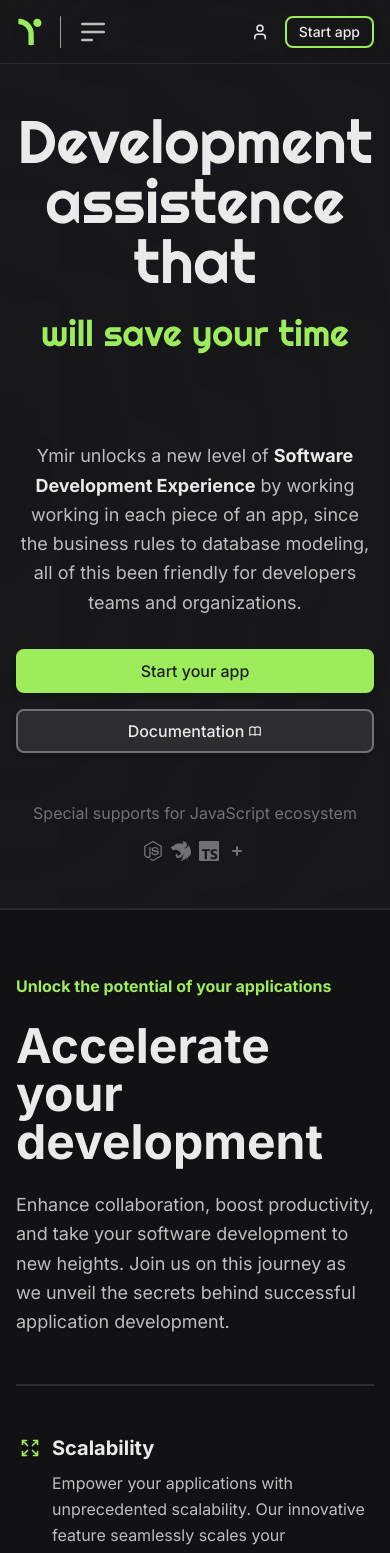
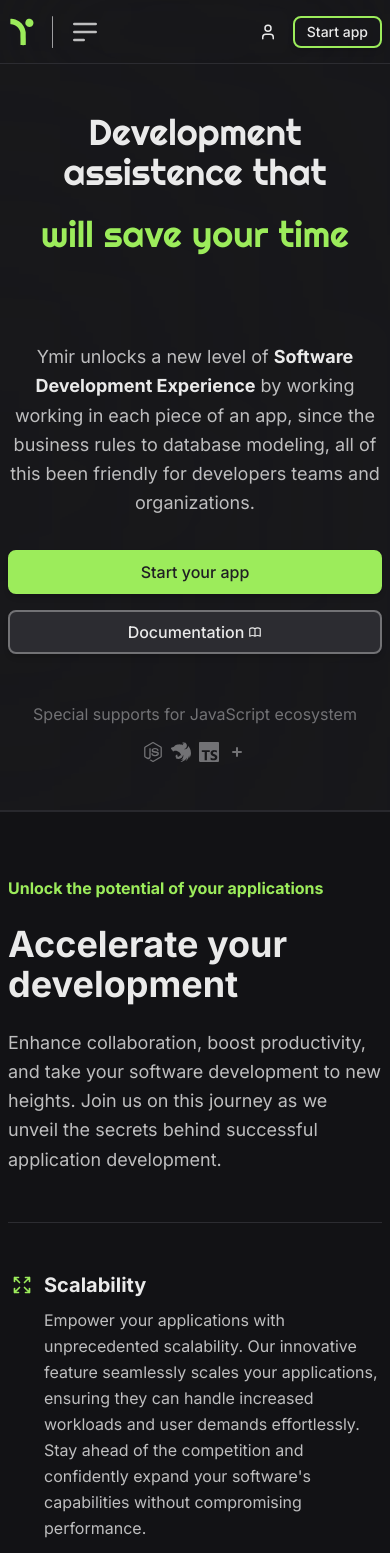
Before and after one commit to charmingruby/ymir, a Next.js app in the folder web/: page / in a window 390 px wide. Shown: the top 1553 px of the page. Built offline with nearby package versions, Linux system fonts and the light colour scheme.

Commit message:
fixed presentation responsiviness

```diff
--- a/web/src/app/(presentation)/(home)/components/cta/title.tsx
+++ b/web/src/app/(presentation)/(home)/components/cta/title.tsx
@@ -1,12 +1,10 @@
+import { Title as TitleUI } from '@/components/ui/title'
+
 export function Title() {
   return (
     <div className="flex flex-col items-center">
-      <h2 className="text-5xl font-bold text-gray-50">
-        Boost your productivity.
-      </h2>
-      <h2 className="text-5xl font-bold text-gray-50">
-        Start using our app today.
-      </h2>
+      <TitleUI content="Boost your productivity." />
+      <TitleUI content="Start using our app today." />
     </div>
   )
 }
--- a/web/src/app/(presentation)/(home)/components/hero/index.tsx
+++ b/web/src/app/(presentation)/(home)/components/hero/index.tsx
@@ -6,10 +6,10 @@
 
 export function Hero() {
   return (
-    <section className="mt-16 flex  h-screen w-full items-center justify-center">
+    <section className="mt-16 flex w-full items-center justify-center sm:h-screen">
       <Container>
         {/* Hero Container */}
-        <div className="mx-auto max-w-4xl py-12 md:py-24">
+        <div className="py-12 sm:mx-auto sm:max-w-4xl md:py-24">
           <HeroTitle />
 
           <div className="flex w-full flex-col gap-8">
--- a/web/src/app/(presentation)/(home)/components/hero/title.tsx
+++ b/web/src/app/(presentation)/(home)/components/hero/title.tsx
@@ -4,7 +4,7 @@
 export function HeroTitle() {
   return (
     <div className="mb-16 flex w-full flex-col items-center justify-center gap-y-3.5">
-      <p className="my-0 pb-2 text-center font-alt text-6xl text-gray-50">
+      <p className="my-0 pb-2 text-center font-alt text-4xl text-gray-50 sm:text-6xl">
         {heroContent.title.static}
       </p>
       <TypingServiceMotivations />
--- a/web/src/components/ui/container.tsx
+++ b/web/src/components/ui/container.tsx
@@ -6,7 +6,7 @@
 
 export function Container({ children }: ContainerProps) {
   return (
-    <div className="mx-auto my-0 flex w-full max-w-6xl flex-col overflow-hidden px-4 md:px-8">
+    <div className="mx-auto my-0 flex w-full max-w-6xl flex-col overflow-hidden px-2 sm:px-4 md:px-8">
       {children}
     </div>
   )
--- a/web/src/components/ui/title.tsx
+++ b/web/src/components/ui/title.tsx
@@ -4,6 +4,8 @@
 
 export function Title({ content }: TitleProps) {
   return (
-    <h1 className="m-0 text-5xl font-extrabold text-gray-50">{content} </h1>
+    <h2 className="m-0 text-4xl font-extrabold text-gray-50 sm:text-5xl">
+      {content}{' '}
+    </h2>
   )
 }
```
